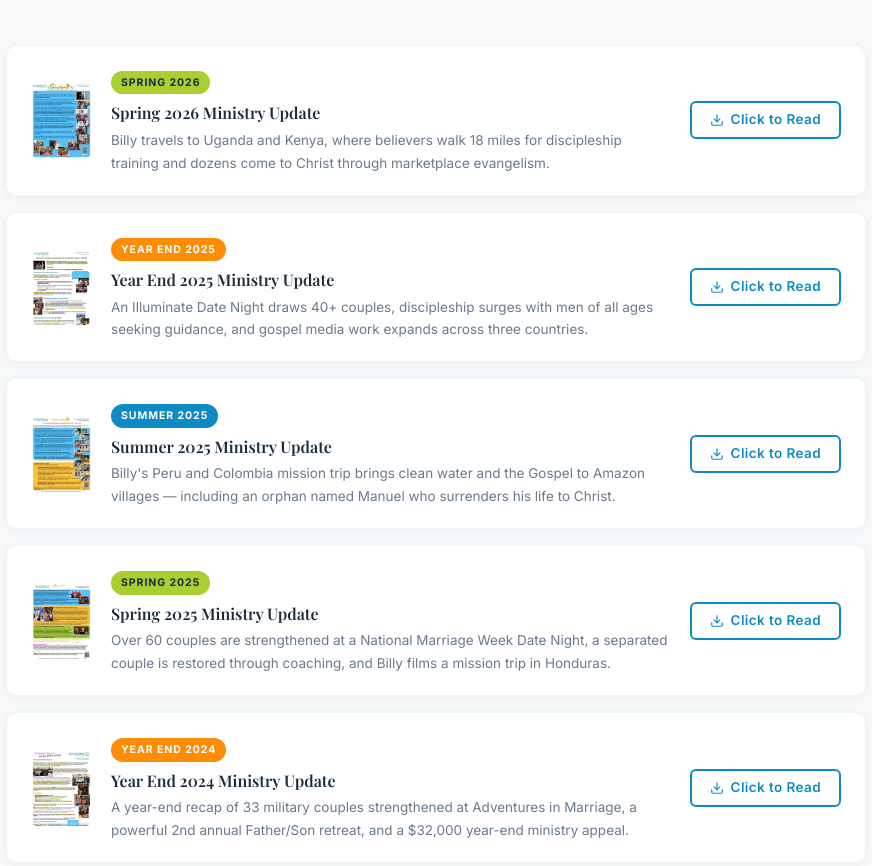
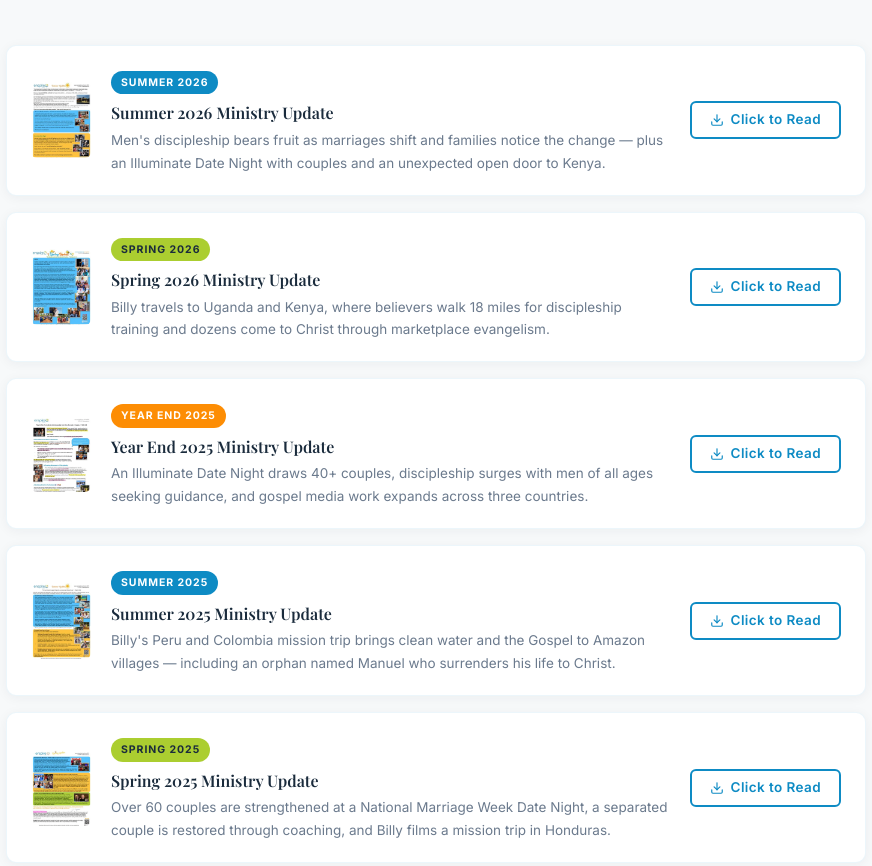
Before and after one commit to Enspire-Global/website, a plain HTML site: page updates.html in a window 1280 px wide. Shown: the part 1559-2425 px from the top of the page, without its empty margins (204-1076 px from the left). Drawn offline with nearby package versions, Linux system fonts and the light colour scheme; a web font is replaced by a local one.

Commit message:
Add Summer 2026 ministry update to updates page
- Adds Summer 2026 PDF to downloads/
- Generates thumbnail (letter-summer-2026.jpg/.webp) from PDF page 1
- Inserts new archive entry at top of list on updates.html

Co-Authored-By: Claude Sonnet 4.6 <noreply@anthropic.com>

```diff
--- a/updates.html
+++ b/updates.html
@@ -264,6 +264,20 @@
   <div class="archive-list">
    <div class="archive-item">
     <div class="archive-thumb">
+     <picture><source srcset="images/photos/letter-summer-2026.webp" type="image/webp"><img src="images/photos/letter-summer-2026.jpg" loading="lazy" width="400" height="517" alt="Summer 2026 Ministry Update"></picture>
+    </div>
+    <div class="archive-info">
+     <span class="archive-badge" style="background:var(--blue);color:var(--white)">Summer 2026</span>
+     <p class="archive-title">Summer 2026 Ministry Update</p>
+     <p class="archive-note">Men's discipleship bears fruit as marriages shift and families notice the change — plus an Illuminate Date Night with couples and an unexpected open door to Kenya.</p>
+    </div>
+    <a href="downloads/Summer_2026_Ministry_Update.pdf" target="_blank" rel="noopener noreferrer" class="btn btn-outline-blue archive-btn">
+     <svg viewBox="0 0 24 24" fill="none" stroke="currentColor" stroke-width="2" stroke-linecap="round" style="width:14px;height:14px;flex-shrink:0"><path d="M21 15v4a2 2 0 0 1-2 2H5a2 2 0 0 1-2-2v-4"/><polyline points="7 10 12 15 17 10"/><line x1="12" y1="15" x2="12" y2="3"/></svg>
+     Click to Read
+    </a>
+   </div>
+   <div class="archive-item">
+    <div class="archive-thumb">
      <picture><source srcset="images/photos/letter-spring-2026.webp" type="image/webp"><img src="images/photos/letter-spring-2026.jpg" loading="lazy" width="400" height="517" alt="Spring 2026 Ministry Update"></picture>
     </div>
     <div class="archive-info">
```
Also changed, not shown: images/photos/letter-summer-2026.jpg (added), images/photos/letter-summer-2026.webp (added), 1 other file.
